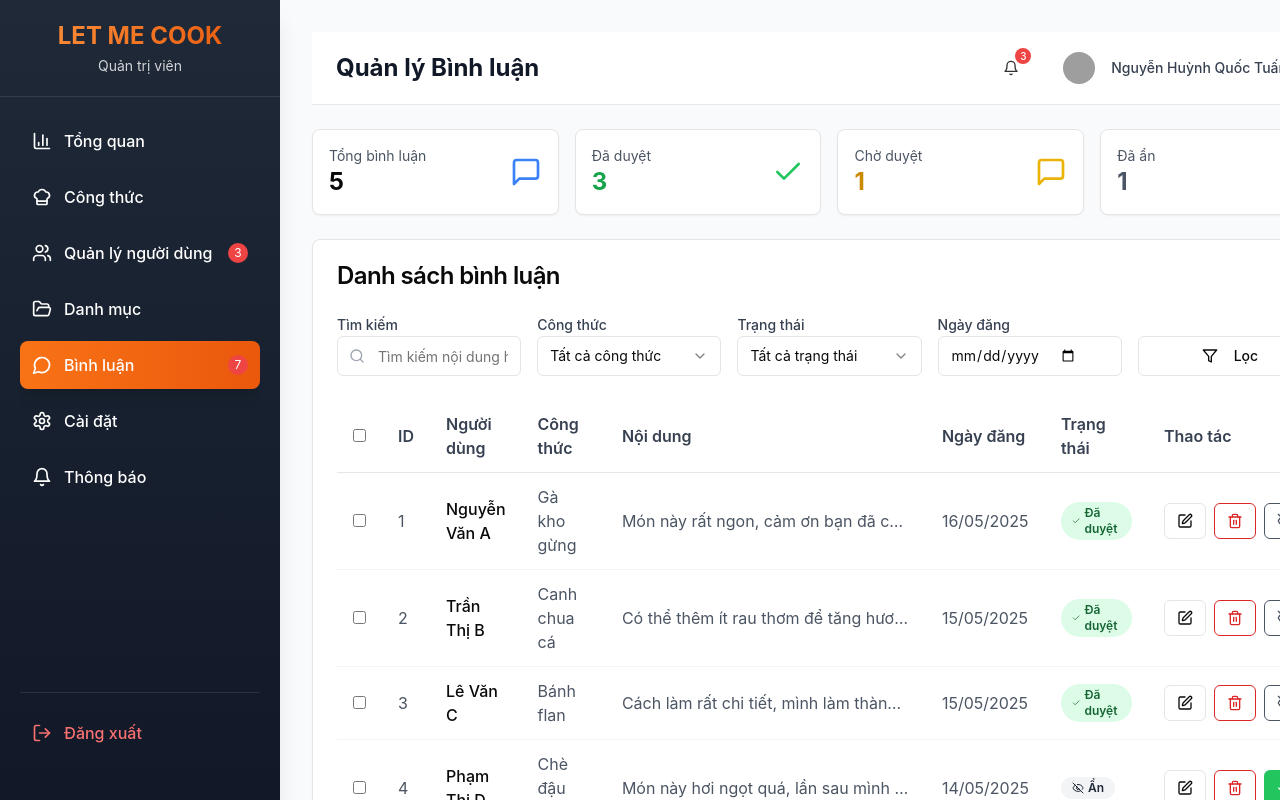
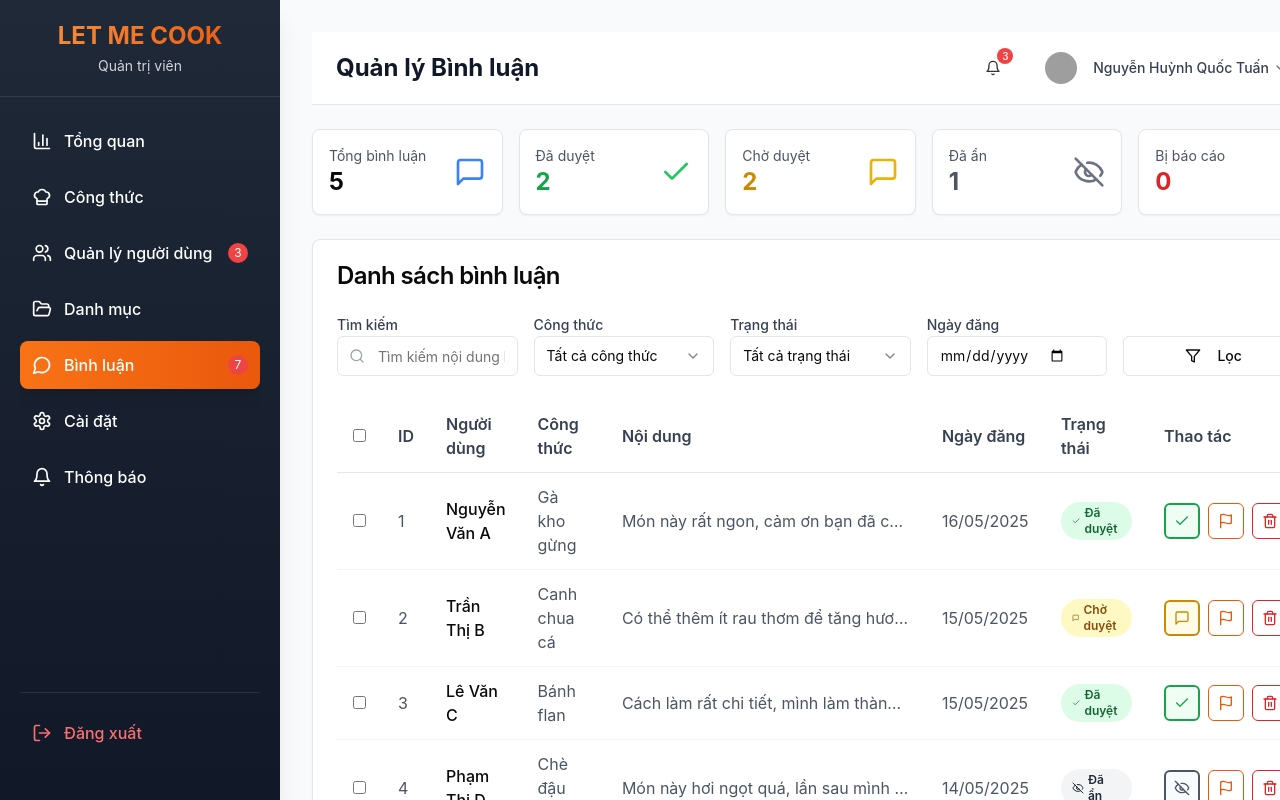
Before and after one commit to QuocTuan1432004/cooking-admin-dashboard, a Next.js app: page /comments in a window 1280 px wide. Shown: the top 800 px of the page. Built offline with nearby package versions, Linux system fonts and the light colour scheme; grey boxes are pictures that could not be loaded.

Commit message:
sua-comments

```diff
--- a/app/(dashboard)/comments/page.tsx
+++ b/app/(dashboard)/comments/page.tsx
@@ -24,6 +24,17 @@ import {
   AlertDialogTitle,
   AlertDialogTrigger,
 } from "@/components/ui/alert-dialog";
+import { Label } from "@/components/ui/label";
+import {
+  MessageSquare,
+  EyeOff,
+  Trash2,
+  Check,
+  Filter,
+  Search,
+  Flag,
+} from "lucide-react";
+import { useRouter } from "next/navigation";
 import {
   Dialog,
   DialogContent,
@@ -34,17 +45,13 @@ import {
   DialogTrigger,
 } from "@/components/ui/dialog";
 import { Textarea } from "@/components/ui/textarea";
-import { Label } from "@/components/ui/label";
+import { Checkbox } from "@/components/ui/checkbox";
 import {
-  MessageSquare,
-  EyeOff,
-  Edit,
-  Trash2,
-  Check,
-  Filter,
-  Search,
-} from "lucide-react";
-import { useRouter } from "next/navigation";
+  DropdownMenu,
+  DropdownMenuContent,
+  DropdownMenuItem,
+  DropdownMenuTrigger,
+} from "@/components/ui/dropdown-menu";
 
 interface Comment {
   id: number;
@@ -52,8 +59,9 @@ interface Comment {
   recipe: string;
   content: string;
   date: string;
-  status: "approved" | "hidden" | "pending";
+  status: "approved" | "pending" | "hidden";
   avatar?: string;
+  reported?: boolean;
 }
 
 export default function CommentsPage() {
@@ -68,6 +76,7 @@ export default function CommentsPage() {
       content: "Món này rất ngon, cảm ơn bạn đã chia sẻ!",
       date: "16/05/2025",
       status: "approved",
+      reported: false,
     },
     {
       id: 2,
@@ -75,7 +84,8 @@ export default function CommentsPage() {
       recipe: "Canh chua cá",
       content: "Có thể thêm ít rau thơm để tăng hương vị không?",
       date: "15/05/2025",
-      status: "approved",
+      status: "pending",
+      reported: false,
     },
     {
       id: 3,
@@ -84,6 +94,7 @@ export default function CommentsPage() {
       content: "Cách làm rất chi tiết, mình làm thành công ngay lần đầu!",
       date: "15/05/2025",
       status: "approved",
+      reported: false,
     },
     {
       id: 4,
@@ -92,6 +103,7 @@ export default function CommentsPage() {
       content: "Món này hơi ngọt quá, lần sau mình sẽ giảm đường.",
       date: "14/05/2025",
       status: "hidden",
+      reported: false,
     },
     {
       id: 5,
@@ -100,6 +112,7 @@ export default function CommentsPage() {
       content: "Nhanh mà ngon, rất phù hợp cho bữa tối bận rộn!",
       date: "14/05/2025",
       status: "pending",
+      reported: false,
     },
   ]);
 
@@ -108,8 +121,12 @@ export default function CommentsPage() {
   const [selectedRecipe, setSelectedRecipe] = useState("all");
   const [selectedStatus, setSelectedStatus] = useState("all");
   const [selectedDate, setSelectedDate] = useState("");
-  const [editingComment, setEditingComment] = useState<Comment | null>(null);
-  const [editContent, setEditContent] = useState("");
+  const [reportedComments, setReportedComments] = useState<number[]>([]);
+
+  const [reportingUser, setReportingUser] = useState<Comment | null>(null);
+  const [reportReasons, setReportReasons] = useState<string[]>([]);
+  const [reportDetails, setReportDetails] = useState("");
+  const [isReportDialogOpen, setIsReportDialogOpen] = useState(false);
 
   const handleLogout = () => {
     console.log("Đăng xuất thành công");
@@ -129,16 +146,6 @@ export default function CommentsPage() {
             Đã duyệt
           </Badge>
         );
-      case "hidden":
-        return (
-          <Badge
-            variant="secondary"
-            className="bg-gray-100 text-gray-800 hover:bg-gray-100"
-          >
-            <EyeOff className="w-3 h-3 mr-1" />
-            Ẩn
-          </Badge>
-        );
       case "pending":
         return (
           <Badge
@@ -149,6 +156,16 @@ export default function CommentsPage() {
             Chờ duyệt
           </Badge>
         );
+      case "hidden":
+        return (
+          <Badge
+            variant="secondary"
+            className="bg-gray-100 text-gray-800 hover:bg-gray-100"
+          >
+            <EyeOff className="w-3 h-3 mr-1" />
+            Đã ẩn
+          </Badge>
+        );
       default:
         return null;
     }
@@ -156,7 +173,7 @@ export default function CommentsPage() {
 
   const handleStatusChange = (
     commentId: number,
-    newStatus: "approved" | "hidden"
+    newStatus: "approved" | "pending" | "hidden"
   ) => {
     setComments((prev) =>
       prev.map((comment) =>
@@ -167,25 +184,6 @@ export default function CommentsPage() {
 
   const handleDeleteComment = (commentId: number) => {
     setComments((prev) => prev.filter((comment) => comment.id !== commentId));
-  };
-
-  const handleEditComment = (comment: Comment) => {
-    setEditingComment(comment);
-    setEditContent(comment.content);
-  };
-
-  const handleSaveEdit = () => {
-    if (editingComment) {
-      setComments((prev) =>
-        prev.map((comment) =>
-          comment.id === editingComment.id
-            ? { ...comment, content: editContent }
-            : comment
-        )
-      );
-      setEditingComment(null);
-      setEditContent("");
-    }
   };
 
   const handleSelectComment = (commentId: number) => {
@@ -244,12 +242,89 @@ export default function CommentsPage() {
     return {
       total: comments.length,
       approved: comments.filter((c) => c.status === "approved").length,
+      pending: comments.filter((c) => c.status === "pending").length,
       hidden: comments.filter((c) => c.status === "hidden").length,
-      pending: comments.filter((c) => c.status === "pending").length,
+      reported: comments.filter((c) => c.reported === true).length,
     };
   };
 
   const statusCounts = getStatusCounts();
+
+  const handleOpenReportDialog = (comment: Comment) => {
+    setReportingUser(comment);
+    setReportReasons([]);
+    setReportDetails("");
+    setIsReportDialogOpen(true);
+  };
+
+  const handleReportReasonChange = (reason: string, checked: boolean) => {
+    if (checked) {
+      setReportReasons((prev) => [...prev, reason]);
+    } else {
+      setReportReasons((prev) => prev.filter((r) => r !== reason));
+    }
+  };
+
+  const handleSubmitReport = () => {
+    if (reportingUser && reportReasons.length > 0) {
+      // Here you would typically send the report to your backend
+      console.log("Reporting user:", reportingUser.user);
+      console.log("Reasons:", reportReasons);
+      console.log("Details:", reportDetails);
+
+      // Update the comment to mark it as reported
+      setComments((prev) =>
+        prev.map((comment) =>
+          comment.id === reportingUser.id
+            ? { ...comment, reported: true }
+            : comment
+        )
+      );
+
+      // Close dialog and reset state
+      setIsReportDialogOpen(false);
+      setReportingUser(null);
+      setReportReasons([]);
+      setReportDetails("");
+    }
+  };
+
+  const reportReasonsList = [
+    "Spam hoặc quảng cáo",
+    "Ngôn từ thù địch hoặc quấy rối",
+    "Nội dung không phù hợp",
+    "Thông tin sai lệch",
+    "Vi phạm bản quyền",
+    "Nội dung bạo lực",
+    "Lừa đảo hoặc gian lận",
+    "Khác",
+  ];
+
+  const getStatusIcon = (status: string) => {
+    switch (status) {
+      case "approved":
+        return <Check className="w-3 h-3" />;
+      case "pending":
+        return <MessageSquare className="w-3 h-3" />;
+      case "hidden":
+        return <EyeOff className="w-3 h-3" />;
+      default:
+        return null;
+    }
+  };
+
+  const getStatusColor = (status: string) => {
+    switch (status) {
+      case "approved":
+        return "bg-green-500 hover:bg-green-600";
+      case "pending":
+        return "bg-yellow-500 hover:bg-yellow-600";
+      case "hidden":
+        return "bg-gray-500 hover:bg-gray-600";
+      default:
+        return "bg-gray-500 hover:bg-gray-600";
+    }
+  };
 
   return (
     <div>
@@ -262,7 +337,7 @@ export default function CommentsPage() {
       />
 
       {/* Statistics Cards */}
-      <div className="grid grid-cols-1 md:grid-cols-4 gap-4 mb-6">
+      <div className="grid grid-cols-1 md:grid-cols-5 gap-4 mb-6">
         <Card>
           <CardContent className="p-4">
             <div className="flex items-center justify-between">
@@ -310,6 +385,19 @@ export default function CommentsPage() {
                 </p>
               </div>
               <EyeOff className="w-8 h-8 text-gray-500" />
+            </div>
+          </CardContent>
+        </Card>
+        <Card>
+          <CardContent className="p-4">
+            <div className="flex items-center justify-between">
+              <div>
+                <p className="text-sm text-gray-600">Bị báo cáo</p>
+                <p className="text-2xl font-bold text-red-600">
+                  {statusCounts.reported}
+                </p>
+              </div>
+              <Flag className="w-8 h-8 text-red-500" />
             </div>
           </CardContent>
         </Card>
@@ -420,7 +508,7 @@ export default function CommentsPage() {
                   <SelectItem value="all">Tất cả trạng thái</SelectItem>
                   <SelectItem value="approved">Đã duyệt</SelectItem>
                   <SelectItem value="pending">Chờ duyệt</SelectItem>
-                  <SelectItem value="hidden">Ẩn</SelectItem>
+                  <SelectItem value="hidden">Đã ẩn</SelectItem>
                 </SelectContent>
               </Select>
             </div>
@@ -508,45 +596,165 @@ export default function CommentsPage() {
                     </td>
                     <td className="py-3 px-4">
                       <div className="flex space-x-2">
-                        <Dialog>
+                        {/* Status Dropdown - Small like other buttons */}
+                        <DropdownMenu>
+                          <DropdownMenuTrigger asChild>
+                            <Button
+                              size="sm"
+                              variant="outline"
+                              className={`h-9 w-9 p-0 border-2 ${
+                                comment.status === "approved"
+                                  ? "text-green-600 border-green-600 bg-green-50 hover:bg-green-100"
+                                  : comment.status === "pending"
+                                  ? "text-yellow-600 border-yellow-600 bg-yellow-50 hover:bg-yellow-100"
+                                  : "text-gray-600 border-gray-600 bg-gray-50 hover:bg-gray-100"
+                              }`}
+                              title={`Trạng thái: ${
+                                comment.status === "approved"
+                                  ? "Đã duyệt"
+                                  : comment.status === "pending"
+                                  ? "Chờ duyệt"
+                                  : "Đã ẩn"
+                              }`}
+                            >
+                              {getStatusIcon(comment.status)}
+                            </Button>
+                          </DropdownMenuTrigger>
+                          <DropdownMenuContent align="start">
+                            <DropdownMenuItem
+                              onClick={() =>
+                                handleStatusChange(comment.id, "approved")
+                              }
+                              className="text-green-600 hover:bg-green-50"
+                            >
+                              <Check className="w-4 h-4 mr-2" />
+                              Đã duyệt
+                            </DropdownMenuItem>
+                            <DropdownMenuItem
+                              onClick={() =>
+                                handleStatusChange(comment.id, "pending")
+                              }
+                              className="text-yellow-600 hover:bg-yellow-50"
+                            >
+                              <MessageSquare className="w-4 h-4 mr-2" />
+                              Chờ duyệt
+                            </DropdownMenuItem>
+                            <DropdownMenuItem
+                              onClick={() =>
+                                handleStatusChange(comment.id, "hidden")
+                              }
+                              className="text-gray-600 hover:bg-gray-50"
+                            >
+                              <EyeOff className="w-4 h-4 mr-2" />
+                              Đã ẩn
+                            </DropdownMenuItem>
+                          </DropdownMenuContent>
+                        </DropdownMenu>
+
+                        <Dialog
+                          open={isReportDialogOpen}
+                          onOpenChange={setIsReportDialogOpen}
+                        >
                           <DialogTrigger asChild>
                             <Button
                               size="sm"
                               variant="outline"
-                              onClick={() => handleEditComment(comment)}
+                              onClick={() => handleOpenReportDialog(comment)}
+                              className={
+                                comment.reported
+                                  ? "text-red-600 border-red-600 bg-red-50 h-9 w-9 p-0"
+                                  : "text-orange-600 border-orange-600 hover:bg-orange-50 h-9 w-9 p-0"
+                              }
+                              disabled={comment.reported}
+                              title="Báo cáo người dùng"
                             >
-                              <Edit className="w-4 h-4" />
+                              <Flag className="w-4 h-4" />
                             </Button>
                           </DialogTrigger>
-                          <DialogContent>
+                          <DialogContent className="max-w-md">
                             <DialogHeader>
-                              <DialogTitle>Chỉnh sửa bình luận</DialogTitle>
+                              <DialogTitle>Báo cáo người dùng</DialogTitle>
                               <DialogDescription>
-                                Chỉnh sửa nội dung bình luận của {comment.user}
+                                Báo cáo người dùng:{" "}
+                                <strong>{reportingUser?.user}</strong>
+                                <br />
+                                Vui lòng chọn lý do báo cáo và cung cấp thêm
+                                thông tin chi tiết.
                               </DialogDescription>
                             </DialogHeader>
+
                             <div className="space-y-4">
                               <div>
-                                <Label>Nội dung bình luận</Label>
+                                <Label className="text-sm font-medium text-gray-700 mb-3 block">
+                                  Lý do báo cáo *
+                                </Label>
+                                <div className="space-y-2 max-h-48 overflow-y-auto">
+                                  {reportReasonsList.map((reason) => (
+                                    <div
+                                      key={reason}
+                                      className="flex items-center space-x-2"
+                                    >
+                                      <Checkbox
+                                        id={reason}
+                                        checked={reportReasons.includes(reason)}
+                                        onCheckedChange={(checked) =>
+                                          handleReportReasonChange(
+                                            reason,
+                                            checked as boolean
+                                          )
+                                        }
+                                      />
+                                      <Label
+                                        htmlFor={reason}
+                                        className="text-sm text-gray-700 cursor-pointer"
+                                      >
+                                        {reason}
+                                      </Label>
+                                    </div>
+                                  ))}
+                                </div>
+                              </div>
+
+                              <div>
+                                <Label
+                                  htmlFor="report-details"
+                                  className="text-sm font-medium text-gray-700 mb-2 block"
+                                >
+                                  Chi tiết bổ sung (tùy chọn)
+                                </Label>
                                 <Textarea
-                                  value={editContent}
+                                  id="report-details"
+                                  placeholder="Mô tả chi tiết về vấn đề bạn gặp phải..."
+                                  value={reportDetails}
                                   onChange={(e) =>
-                                    setEditContent(e.target.value)
+                                    setReportDetails(e.target.value)
                                   }
-                                  placeholder="Nhập nội dung bình luận..."
-                                  rows={4}
+                                  rows={3}
+                                  className="resize-none"
                                 />
                               </div>
+
+                              <div className="bg-yellow-50 border border-yellow-200 rounded-md p-3">
+                                <p className="text-sm text-yellow-800">
+                                  <strong>Lưu ý:</strong> Báo cáo sai lệch có
+                                  thể dẫn đến việc tài khoản của bạn bị hạn chế.
+                                </p>
+                              </div>
                             </div>
-                            <DialogFooter>
+
+                            <DialogFooter className="flex space-x-2">
                               <Button
                                 variant="outline"
-                                onClick={() => setEditingComment(null)}
+                                onClick={() => setIsReportDialogOpen(false)}
                               >
                                 Hủy
                               </Button>
-                              <Button onClick={handleSaveEdit}>
-                                Lưu thay đổi
+                              <Button
+                                onClick={handleSubmitReport}
+                                disabled={reportReasons.length === 0}
+                                className="bg-red-600 hover:bg-red-700 text-white"
+                              >
+                                Gửi báo cáo
                               </Button>
                             </DialogFooter>
                           </DialogContent>
@@ -557,7 +765,8 @@ export default function CommentsPage() {
                             <Button
                               size="sm"
                               variant="outline"
-                              className="text-red-600 border-red-600 hover:bg-red-50"
+                              className="text-red-600 border-red-600 hover:bg-red-50 h-9 w-9 p-0"
+                              title="Xóa bình luận"
                             >
                               <Trash2 className="w-4 h-4" />
                             </Button>
@@ -581,30 +790,6 @@ export default function CommentsPage() {
                             </AlertDialogFooter>
                           </AlertDialogContent>
                         </AlertDialog>
-
-                        {comment.status === "hidden" ||
-                        comment.status === "pending" ? (
-                          <Button
-                            size="sm"
-                            onClick={() =>
-                              handleStatusChange(comment.id, "approved")
-                            }
-                            className="bg-green-500 hover:bg-green-600"
-                          >
-                            <Check className="w-4 h-4" />
-                          </Button>
-                        ) : (
-                          <Button
-                            size="sm"
-                            variant="outline"
-                            onClick={() =>
-                              handleStatusChange(comment.id, "hidden")
-                            }
-                            className="text-gray-600 border-gray-600 hover:bg-gray-50"
-                          >
-                            <EyeOff className="w-4 h-4" />
-                          </Button>
-                        )}
                       </div>
                     </td>
                   </tr>
```
